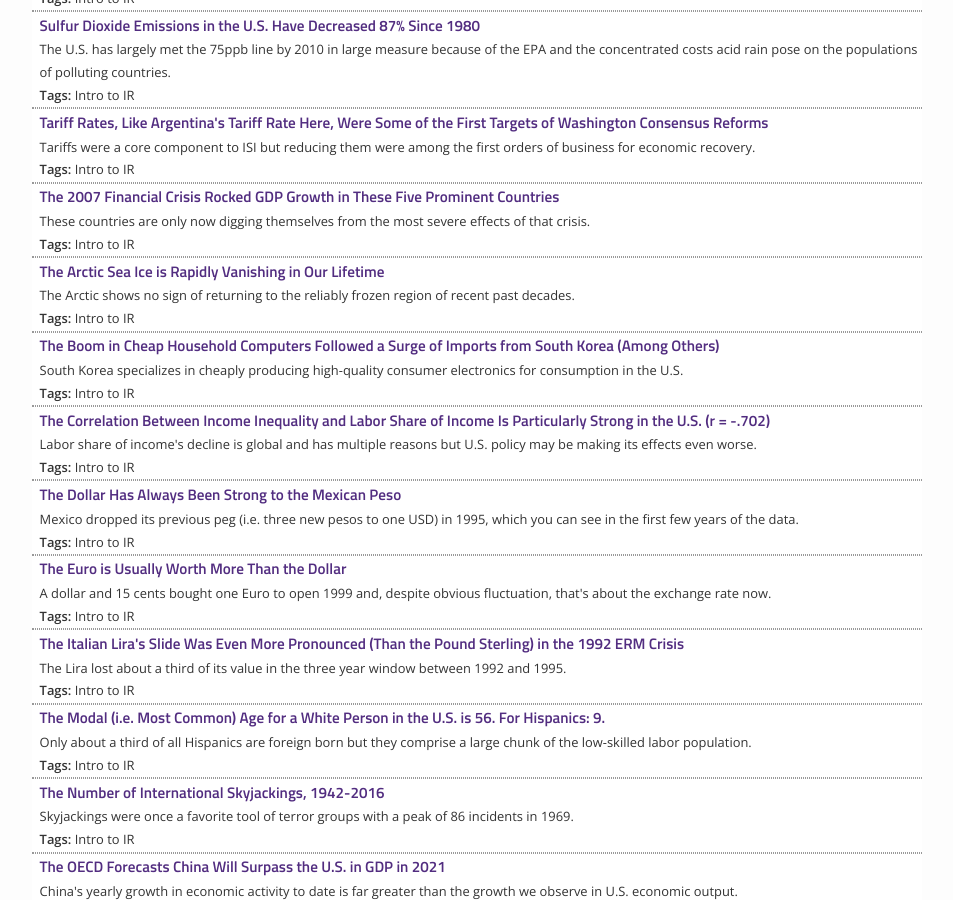
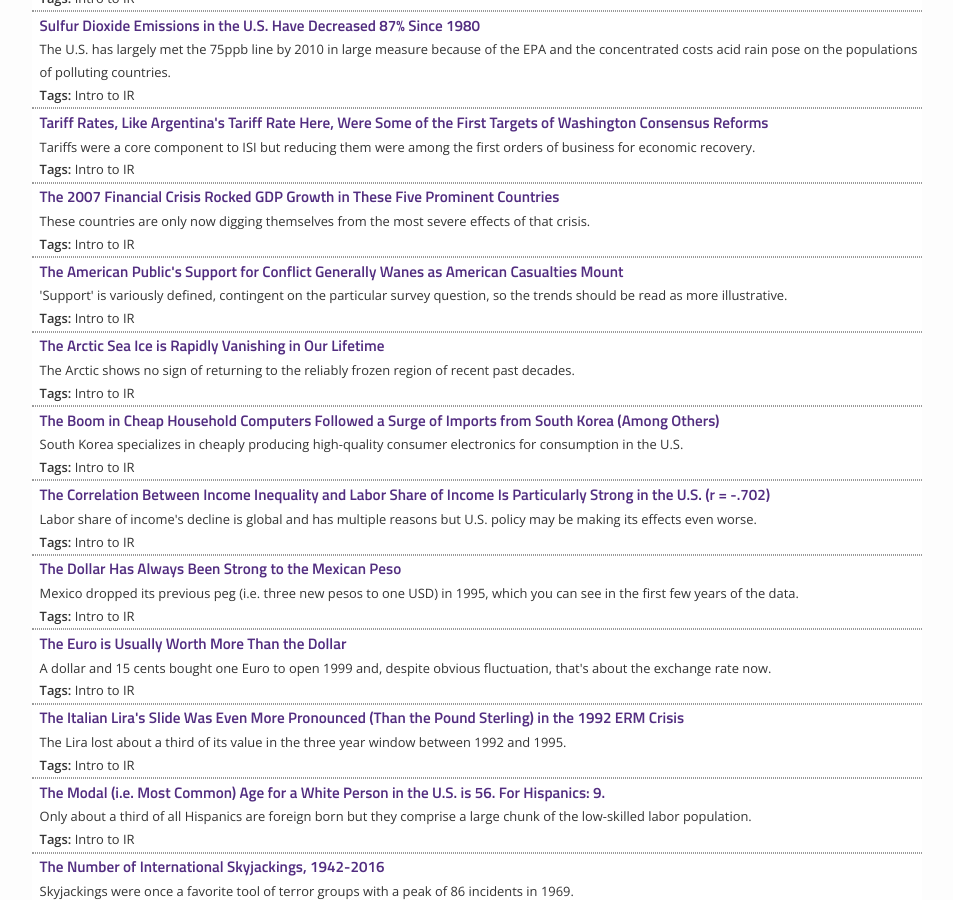
Before and after one commit to svmiller/svmiller.github.io, a Jekyll site: the page built from graphs.md, in a window 1280 px wide and 900 px high, scrolled down 5169 px. Shown: the whole window, without its empty margins (163-1116 px from the left). Built offline with Jekyll 4.4.1, drawn with Linux system fonts in a browser that asks for light colours; nearby versions of some CDN libraries; some web fonts are replaced.

Commit message:
add new graph

```diff
--- a/_data/graphs.yml
+++ b/_data/graphs.yml
@@ -484,3 +484,8 @@
     title: "Higher Income Inequality Coincides With Societies Scapegoating Immigrants As Part of the Problem"
     caption: "Less-developed countries are generally more anti-immigrant but the correlation is near identical in more developed economies."
     tags: Intro to IR
+
+  - file: american-public-support-conflict-casualties.pdf
+    title: "The American Public's Support for Conflict Generally Wanes as American Casualties Mount"
+    caption: "'Support' is variously defined, contingent on the particular survey question, so the trends should be read as more illustrative."
+    tags: Intro to IR
```
Also changed, not shown: 2 other files.
